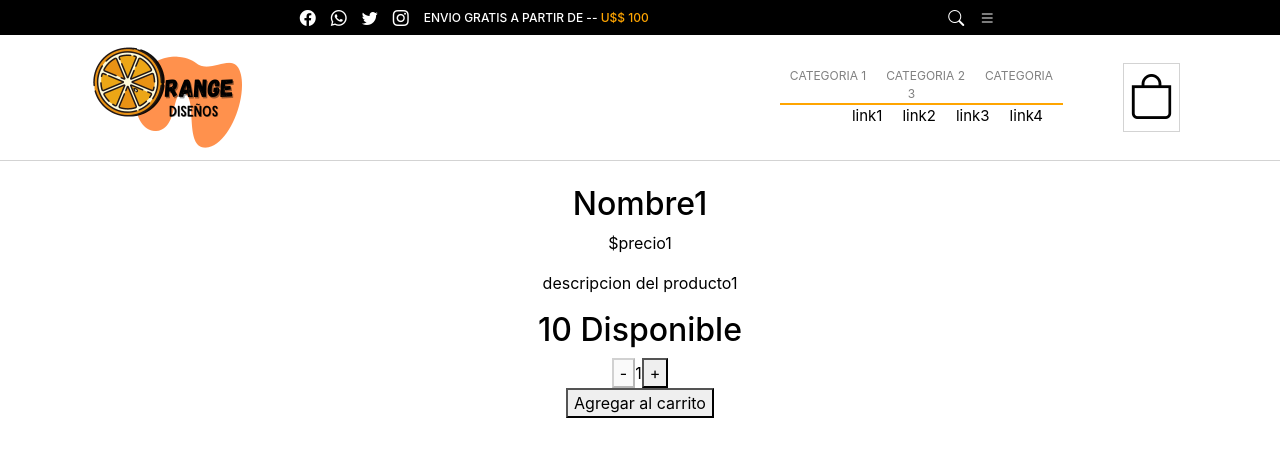
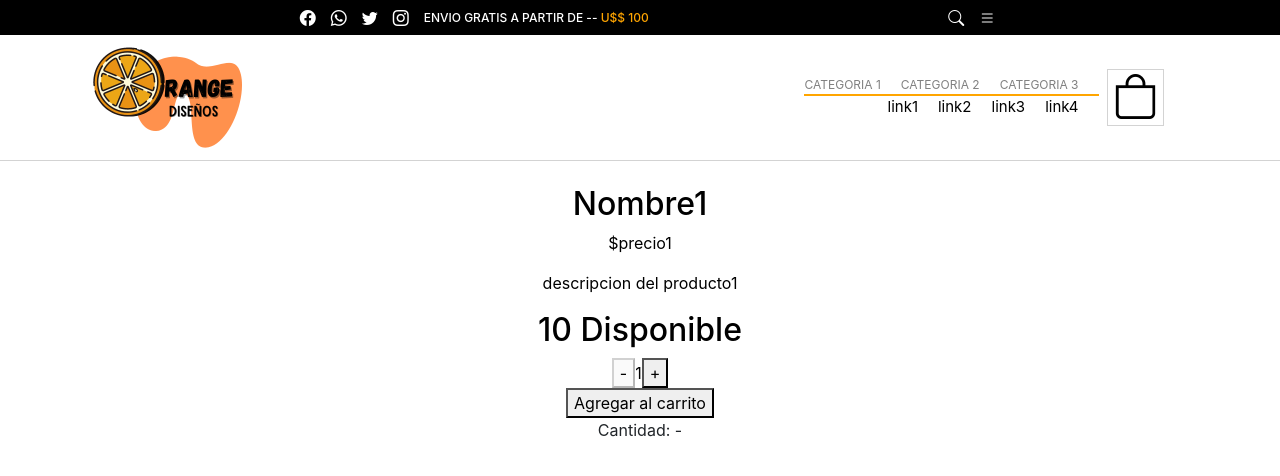
Before and after one commit to NicoHeguaburu/ecommerce, a React (Create React App) app: page /item/1 in a window 1280 px wide. Shown: the top 476 px of the page. Built offline with nearby package versions, Linux system fonts and the light colour scheme.

Commit message:
CartContext 2

```diff
--- a/src/App.js
+++ b/src/App.js
@@ -3,22 +3,27 @@ import './App.css';
 import NavBar from './components/NavBar/NavBar';
 import ItemListContainer from './components/ItemListContainer/ItemListContainer';
 import ItemDetailContainer from './components/ItemDetailContainer/ItemDetailContainer'
+import CartProvider from './context/CartContext.js';
+import Cart from './components/Cart/Cart';
 import { BrowserRouter, Routes, Route } from 'react-router-dom'
 
 
 function App() {
   return (
     <div className='App'>
+    <CartProvider>
       <BrowserRouter>
         <div>
-          <NavBar/>
+          <NavBar />
           <Routes>
             <Route path="/" element={<ItemListContainer />}/>
             <Route path="/categoria/:categoria" element={<ItemListContainer />}/>
             <Route path="/item/:productId" element={<ItemDetailContainer />}/>
+            <Route path='/cart' element={<Cart />}/>
           </Routes>
         </div>
       </BrowserRouter>
+    </CartProvider>
     </div>
   );
 }
--- a/src/asyncMock.js
+++ b/src/asyncMock.js
@@ -4,7 +4,7 @@ const data = [
         title: "Nombre1",
         description: "descripcion del producto1",
         price: "$precio1",
-        imgUrl: "Imagen1",
+        imgUrl: "https://theretailer.wp-theme.design/wp-content/uploads/2019/09/5590552827_1_1_1-1-500x640.jpg",
         categoria: "categoria1"
     },
     {
@@ -12,7 +12,7 @@ const data = [
         title: "Nombre2",
         description: "descripcion del producto2",
         price: "$precio2",
-        imgUrl: "Imagen2",
+        imgUrl: "https://theretailer.wp-theme.design/wp-content/uploads/2019/09/5590552827_1_1_1-1-500x640.jpg",
         categoria: "categoria1"
     },
     {
@@ -20,23 +20,23 @@ const data = [
         title: "Nombre3",
         description: "descripcion del producto3",
         price: "$precio3",
-        imgUrl: "Imagen3",
+        imgUrl: "https://theretailer.wp-theme.design/wp-content/uploads/2019/09/5590552827_1_1_1-1-500x640.jpg",
         categoria: "categoria2"
     },
     {
-        id: "3",
+        id: "4",
         title: "Nombre4",
         description: "descripcion del producto4",
         price: "$precio4",
-        imgUrl: "Imagen4",
+        imgUrl: "https://theretailer.wp-theme.design/wp-content/uploads/2019/09/5590552827_1_1_1-1-500x640.jpg",
         categoria: "categoria2"
     },
     {
-        id: "3",
+        id: "5",
         title: "Nombre5",
         description: "descripcion del producto5",
         price: "$precio5",
-        imgUrl: "Imagen5",
+        imgUrl: "https://theretailer.wp-theme.design/wp-content/uploads/2019/09/5590552827_1_1_1-1-500x640.jpg",
         categoria: "categoria3"
     },
     {
@@ -44,7 +44,7 @@ const data = [
         title: "Nombre6",
         description: "descripcion del producto6",
         price: "$precio6",
-        imgUrl: "Imagen6",
+        imgUrl: "https://theretailer.wp-theme.design/wp-content/uploads/2019/09/5590552827_1_1_1-1-500x640.jpg",
         categoria: "categoria3"
     },
 ]
--- /dev/null
+++ b/src/components/Cart/Cart.js
@@ -0,0 +1,30 @@
+import React, { useContext } from 'react';
+import { CartContext } from '../../context/CartContext';
+import "./Cart.css";
+
+const Cart = () => {
+    const {productCartList, removeItem, clearCart, getPrecioTotal} = useContext(CartContext);
+
+    return (
+        <div>
+            <h2 className='carritoElement'>Carrito:</h2>
+            {
+                productCartList.map((item) => {
+                    return (
+                        <div className='itemEnCarrito'>
+                            <img src={item.pictureUrl} height="50px" className='carritoElement' />
+                            <p className='carritoElement'>{item.quantity}</p>
+                            <p className='carritoElement'>{item.title}</p>
+                            <p className='carritoElement'>${item.price}</p>
+                            <button onClick={()=>removeItem(item.id)} className='carritoElement'>Remover producto</button>
+                        </div>
+                    )
+                })
+            }
+            <h3 className='carritoElement'>Total: {getPrecioTotal()}</h3>
+            <button onClick={()=>clearCart()} className='carritoElement'>Vaciar carrito</button>
+        </div>
+    )
+}
+
+export default Cart;
--- a/src/components/Item/Item.css
+++ b/src/components/Item/Item.css
@@ -3,3 +3,8 @@
     border: 1px solid gray;
     margin: 10px;
 }
+
+.img {
+    width: 250px;
+    height: auto;
+}
--- a/src/components/Item/Item.js
+++ b/src/components/Item/Item.js
@@ -6,7 +6,7 @@ const Item = ({title, price, description, imgUrl, id}) => {
 
     return (
             <div className="item">
-                <img src={imgUrl}/>
+                <img src={imgUrl} className="img"/>
                 <h2>{title}</h2>
                 <p>{price}</p>
                 <p>{description}</p>
--- a/src/components/ItemDetail/ItemDetail.js
+++ b/src/components/ItemDetail/ItemDetail.js
@@ -1,9 +1,23 @@
 import React from "react";
 import './ItemDetail.css';
 import ItemCount from "../ItemCount/ItemCount";
+import { CartContext } from '../../context/CartContext';
+import { useContext } from 'react';
+import { useState } from 'react';
+
+const ItemDetail = ({title, price, description, imgUrl, item}) => {
+
+    const {addItem} = useContext(CartContext);
+
+    const [contador, setContador] = useState("-");
+
+    const onAdd = (cantidad)=>{
+        setContador(cantidad)
+        addItem(item, cantidad)
+    }
 
 
-const ItemDetail = ({title, price, description, imgUrl, id}) => {
+
 
     return (
         <div>
@@ -13,7 +27,8 @@ const ItemDetail = ({title, price, description, imgUrl, id}) => {
                 <p>{price}</p>
                 <p>{description}</p>
             </div>
-            <ItemCount stock={10} initial={1} className="ItemCount"/>
+            <ItemCount stock={10} initial={1} onAdd="onAdd" className="ItemCount"/>
+            <p>Cantidad: {contador}</p>
         </div>
     )
     }
--- a/src/components/ItemDetailContainer/ItemDetailContainer.css
+++ b/src/components/ItemDetailContainer/ItemDetailContainer.css
@@ -0,0 +1,4 @@
+.carga {
+    color: black;
+    font-size: 40px;
+}
--- a/src/components/ItemDetailContainer/ItemDetailContainer.js
+++ b/src/components/ItemDetailContainer/ItemDetailContainer.js
@@ -28,7 +28,7 @@ const {productId} = useParams();
             <ItemDetail
                 title={items.title}
                 description={items.description}
-                pictureUrl={items.pictureUrl}
+                pictureUrl={items.imgUrl}
                 price={items.price}
                 key={items.id}
             />
--- a/src/components/ItemList/ItemList.js
+++ b/src/components/ItemList/ItemList.js
@@ -11,7 +11,7 @@ const ItemList = ({itemsList}) => {
                         id={item.id}
                         title={item.title}
                         description={item.description}
-                        pictureUrl={item.pictureUrl}
+                        imgUrl={item.imgUrl}
                         price={item.price}
                         key={item.id}
                     />
--- a/src/components/NavBar/NavBar.js
+++ b/src/components/NavBar/NavBar.js
@@ -39,7 +39,7 @@ const NavBar = () => {
                             <a href="">link4</a>
                         </div>
                     </div>
-                    <CartWidget/>
+                    <NavLink to="/cart"><CartWidget /></NavLink>
                 </div>
             </div>
         </nav>
@@ -47,8 +47,6 @@ const NavBar = () => {
 };
 
 export default NavBar;
-
-
 
 
 {/* <i className="menu bi bi-list"></i>
--- /dev/null
+++ b/src/context/CartContext.js
@@ -0,0 +1,61 @@
+import React from 'react';
+import { useState } from 'react';
+
+export const CartContext = React.createContext();
+
+const CartProvider = ({children, stock}) => {
+    const [productCartList, setProductCartList] = useState ([])
+
+    const isInCart = (idProducto) => {
+        const duplicatedProduct =   productCartList.some((item) => item.id === idProducto);
+        return duplicatedProduct;
+    }
+
+    const addItem = (items, quantity) => {
+        const newProduct = {
+            ...items,
+            quantity,
+        }
+
+        if(isInCart(items.id)) {
+            const product = productCartList.findIndex(
+                (producto) => producto.id === items.id
+            );
+            const newArray = [...productCartList];
+            newArray[product].quantity = newArray[product].quantity + quantity;
+            newArray[product].price = newArray[product].quantity * newArray[product].price;
+            setProductCartList(newArray);
+        } else {
+            const newList = [...productCartList];
+            newProduct.price = newProduct.quantity * newProduct.price;
+            newList.push(newProduct);
+            setProductCartList(newList);
+
+        }
+    }
+
+    const clearCart = () => {
+        setProductCartList([])
+    }
+
+    const removeItem = (itemId) => {
+        const productsInCart = productCartList.filter(items => items.id !== itemId)
+        setProductCartList(productsInCart);
+    }
+
+    const getPrecioTotal = () => {
+        const precioTotal = productCartList.reduce(
+            (acumulador, item) => acumulador + item.price,
+            0
+        );
+        return precioTotal;
+    };
+
+    return (
+        <CartContext.Provider value={{productCartList, addItem, removeItem, clearCart, getPrecioTotal}}>
+            {children}
+        </CartContext.Provider>
+    )
+}
+
+export default CartProvider;
```
Also changed, not shown: src/components/Cart/Cart.css (added).
